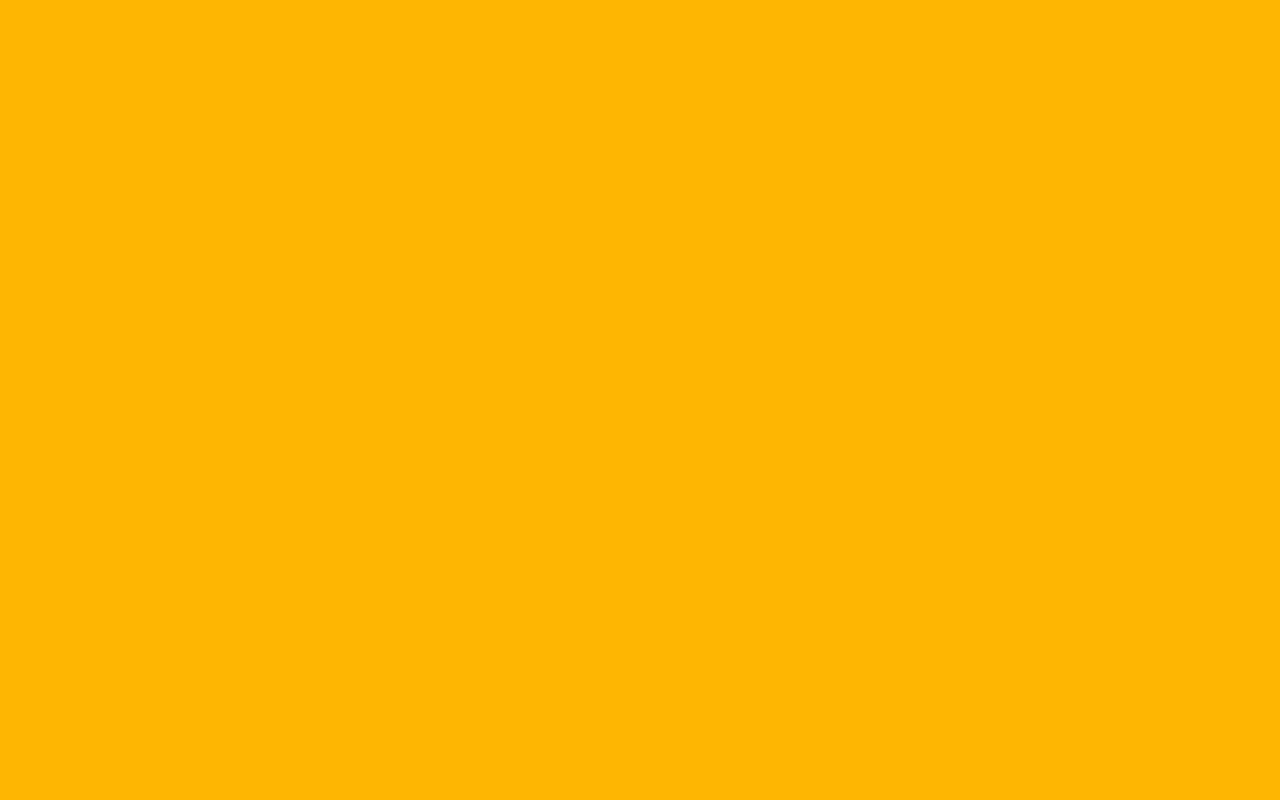
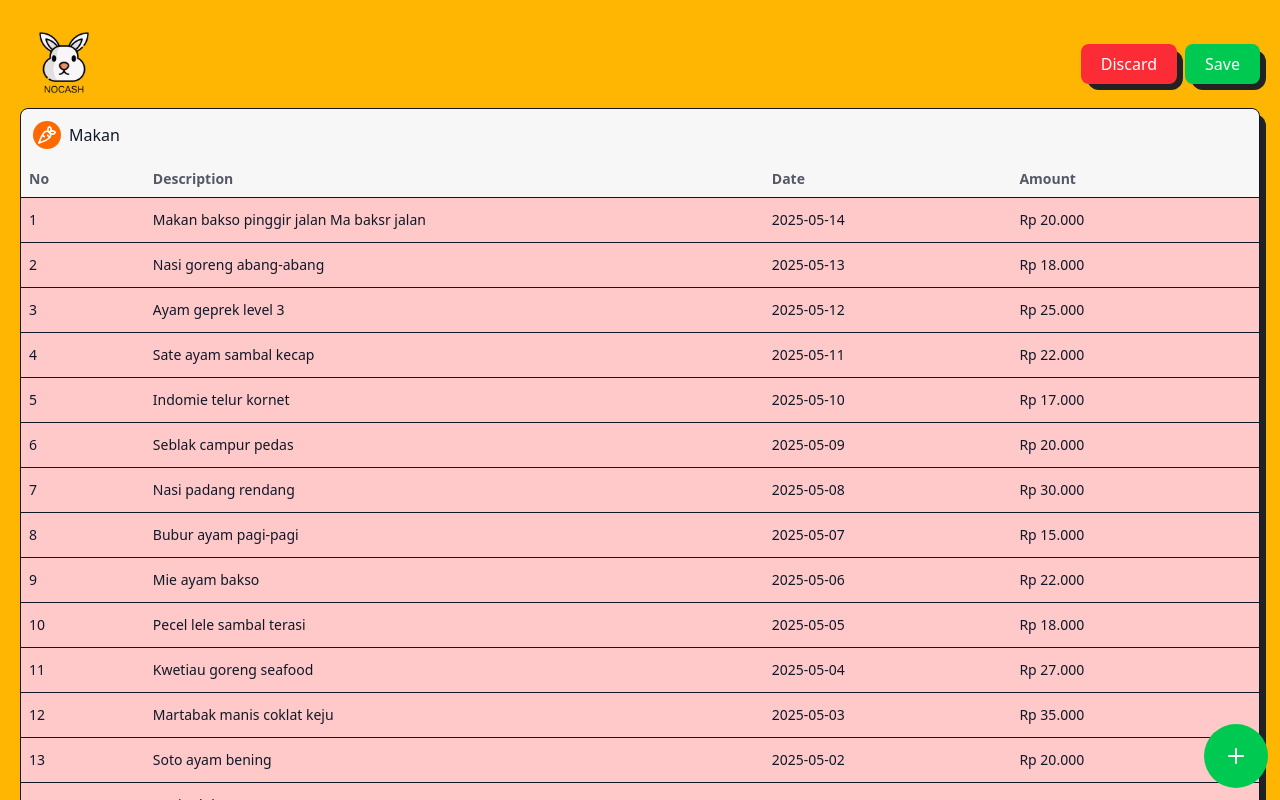
Before and after one commit to difhaels/nocash-react, a React (Vite) app: page /transaction in a window 1280 px wide. Before the commit this address had no page. Shown: the top 800 px of the page. Built offline with nearby package versions, Linux system fonts and the light colour scheme.

Commit message:
added table transaction

```diff
--- a/src/App.jsx
+++ b/src/App.jsx
@@ -2,6 +2,7 @@ import { BrowserRouter as Router, Routes, Route } from "react-router-dom";
 import Start from "./pages/Start";
 import Home from "./pages/Home";
 import FileEditor from "./pages/FileEditor";
+import Transaction from "./components/Transaction";
 
 function App() {
   return (
@@ -10,6 +11,7 @@ function App() {
         <Routes>
           <Route path="/" element={<Start />} />
           <Route path="/home" element={<Home />} />
+          <Route path="/transaction" element={<Transaction />} />
           <Route path="/editor" element={<FileEditor />} />
         </Routes>
       </div>
--- /dev/null
+++ b/src/components/TableTransaction.jsx
@@ -0,0 +1,166 @@
+import { Carrot } from "lucide-react";
+
+export default function TableTransaction() {
+  const makanData = [
+    {
+      description: "Makan bakso pinggir jalan Ma baksr jalan",
+      amount: 20000,
+      date: "2025-05-14",
+      category: "makan",
+    },
+    {
+      description: "Nasi goreng abang-abang",
+      amount: 18000,
+      date: "2025-05-13",
+      category: "makan",
+    },
+    {
+      description: "Ayam geprek level 3",
+      amount: 25000,
+      date: "2025-05-12",
+      category: "makan",
+    },
+    {
+      description: "Sate ayam sambal kecap",
+      amount: 22000,
+      date: "2025-05-11",
+      category: "makan",
+    },
+    {
+      description: "Indomie telur kornet",
+      amount: 17000,
+      date: "2025-05-10",
+      category: "makan",
+    },
+    {
+      description: "Seblak campur pedas",
+      amount: 20000,
+      date: "2025-05-09",
+      category: "makan",
+    },
+    {
+      description: "Nasi padang rendang",
+      amount: 30000,
+      date: "2025-05-08",
+      category: "makan",
+    },
+    {
+      description: "Bubur ayam pagi-pagi",
+      amount: 15000,
+      date: "2025-05-07",
+      category: "makan",
+    },
+    {
+      description: "Mie ayam bakso",
+      amount: 22000,
+      date: "2025-05-06",
+      category: "makan",
+    },
+    {
+      description: "Pecel lele sambal terasi",
+      amount: 18000,
+      date: "2025-05-05",
+      category: "makan",
+    },
+    {
+      description: "Kwetiau goreng seafood",
+      amount: 27000,
+      date: "2025-05-04",
+      category: "makan",
+    },
+    {
+      description: "Martabak manis coklat keju",
+      amount: 35000,
+      date: "2025-05-03",
+      category: "makan",
+    },
+    {
+      description: "Soto ayam bening",
+      amount: 20000,
+      date: "2025-05-02",
+      category: "makan",
+    },
+    {
+      description: "Nasi uduk + ayam goreng",
+      amount: 23000,
+      date: "2025-05-01",
+      category: "makan",
+    },
+    {
+      description: "Nasi kuning lauk lengkap",
+      amount: 25000,
+      date: "2025-04-30",
+      category: "makan",
+    },
+    {
+      description: "Tahu gejrot pedas manis",
+      amount: 12000,
+      date: "2025-04-29",
+      category: "makan",
+    },
+    {
+      description: "Mie rebus + telur + sayur",
+      amount: 19000,
+      date: "2025-04-28",
+      category: "makan",
+    },
+    {
+      description: "Siomay lengkap bumbu kacang",
+      amount: 22000,
+      date: "2025-04-27",
+      category: "makan",
+    },
+    {
+      description: "Nasi goreng kambing",
+      amount: 28000,
+      date: "2025-04-26",
+      category: "makan",
+    },
+    {
+      description: "Gado-gado sayur segar",
+      amount: 20000,
+      date: "2025-04-25",
+      category: "makan",
+    },
+  ];
+  return (
+    <div className="border-[1px] rounded-lg bg-[#F7F7F7] relative z-[5] w-full pb-3">
+      <div className="flex items-center gap-2 p-3">
+        <div className="p-1 bg-orange-500 flex justify-center items-center rounded-full">
+          <Carrot className="w-auto h-5 text-white" />
+        </div>
+        <h1>Makan</h1>
+      </div>
+
+      <table className="w-full table-fixed text-left">
+        <thead>
+          <tr>
+            <th className="w-[10%] p-2 border-b text-sm opacity-70">No</th>
+            <th className="w-[50%] p-2 border-b text-sm opacity-70">
+              Description
+            </th>
+            <th className="w-[20%] p-2 border-b text-sm opacity-70">Date</th>
+            <th className="w-[20%] p-2 border-b text-sm opacity-70">Amount</th>
+          </tr>
+        </thead>
+        <tbody>
+          {makanData.map((data, index) => (
+            <tr
+              key={index}
+              className="bg-red-200 hover:bg-red-300 cursor-pointer"
+            >
+              <td className="px-2 py-3 border-b text-sm">{index + 1}</td>
+              <td className="px-2 py-3 border-b text-sm break-words whitespace-normal">
+                {data.description}
+              </td>
+              <td className="px-2 py-3 border-b text-sm">{data.date}</td>
+              <td className="px-2 py-3 border-b text-sm">
+                Rp {data.amount.toLocaleString("id-ID")}
+              </td>
+            </tr>
+          ))}
+        </tbody>
+      </table>
+    </div>
+  );
+}
--- /dev/null
+++ b/src/components/Transaction.jsx
@@ -0,0 +1,21 @@
+import Header from "./Header";
+import AddButton from "./AddButton";
+import ShadowMax from "./ShadowMax";
+import TableTransaction from "./TableTransaction";
+
+export default function Transaction() {
+
+  return (
+    <div className="p-5 relative">
+      <Header />
+
+      <ShadowMax child={<TableTransaction />} />
+      <div
+        className="fixed z-[5] bottom-3 right-3"
+        onClick={() => setIsOpen(true)}
+      >
+        <AddButton />
+      </div>
+    </div>
+  );
+}
```
